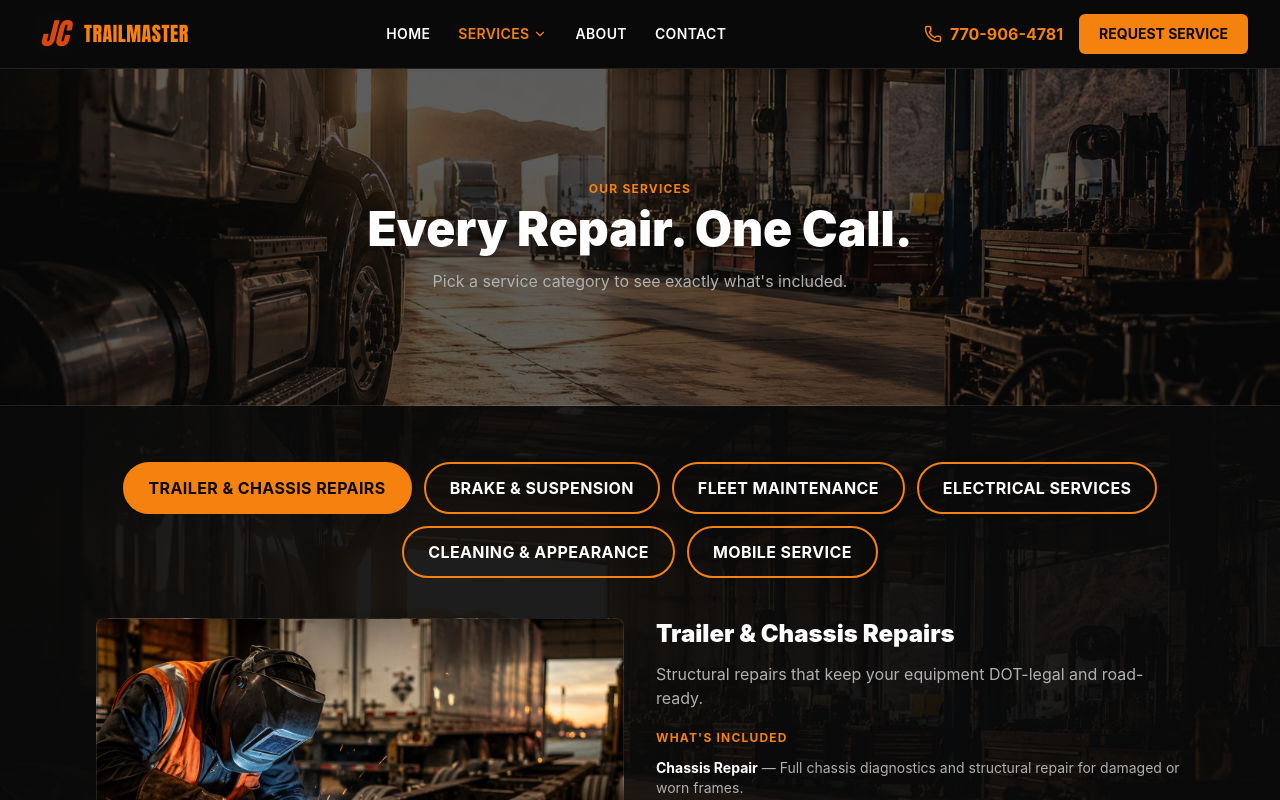
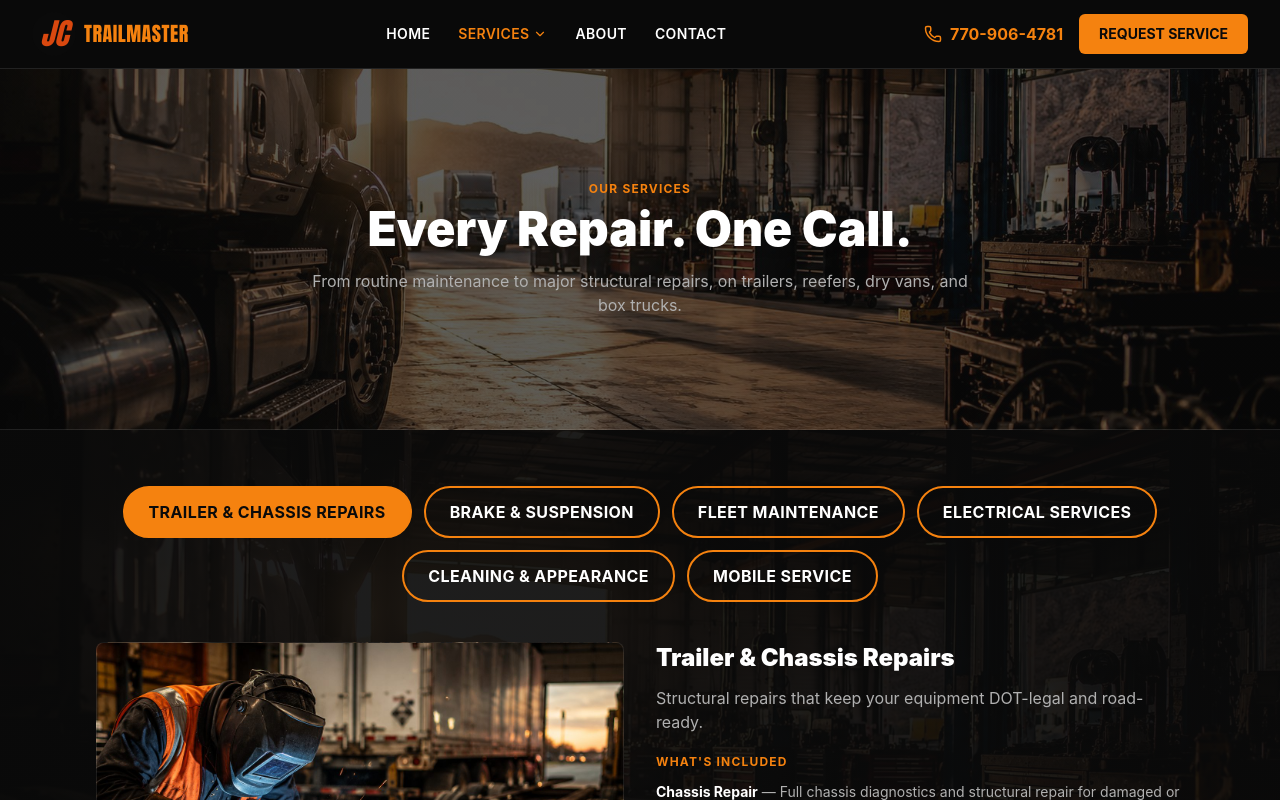
Before and after one commit to topautoadvisorsg-prog/jctrailmaster, a React (Vite) app: page /services in a window 1280 px wide. Shown: the top 800 px of the page. Built offline with nearby package versions, Linux system fonts and the light colour scheme.

Commit message:
Replace redundant Services page subline
Partner flagged "Pick a service category to see exactly what's
included" as stating the obvious UI behavior. Swapped for copy that
states the range of work and vehicle types instead.

```diff
--- a/src/pages/Services.jsx
+++ b/src/pages/Services.jsx
@@ -36,7 +36,7 @@ export default function Services() {
       <PageHero
         eyebrow="Our Services"
         title="Every Repair. One Call."
-        subtitle="Pick a service category to see exactly what's included."
+        subtitle="From routine maintenance to major structural repairs, on trailers, reefers, dry vans, and box trucks."
       />
 
       <section className="bg-jc-black jc-texture py-14">
```
